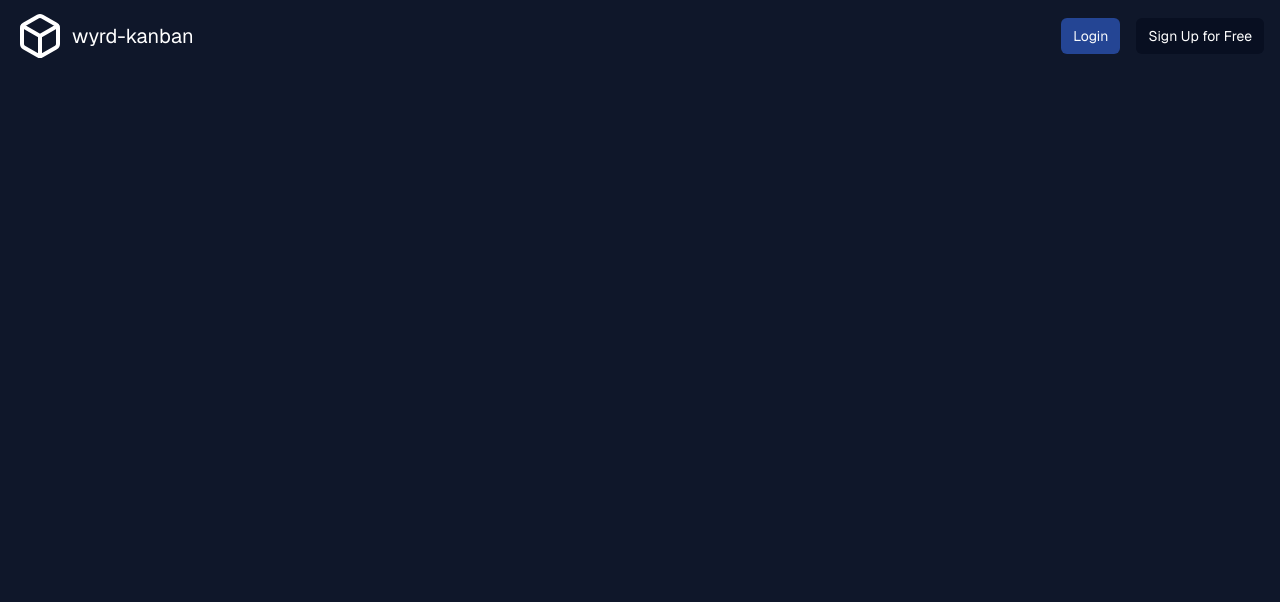
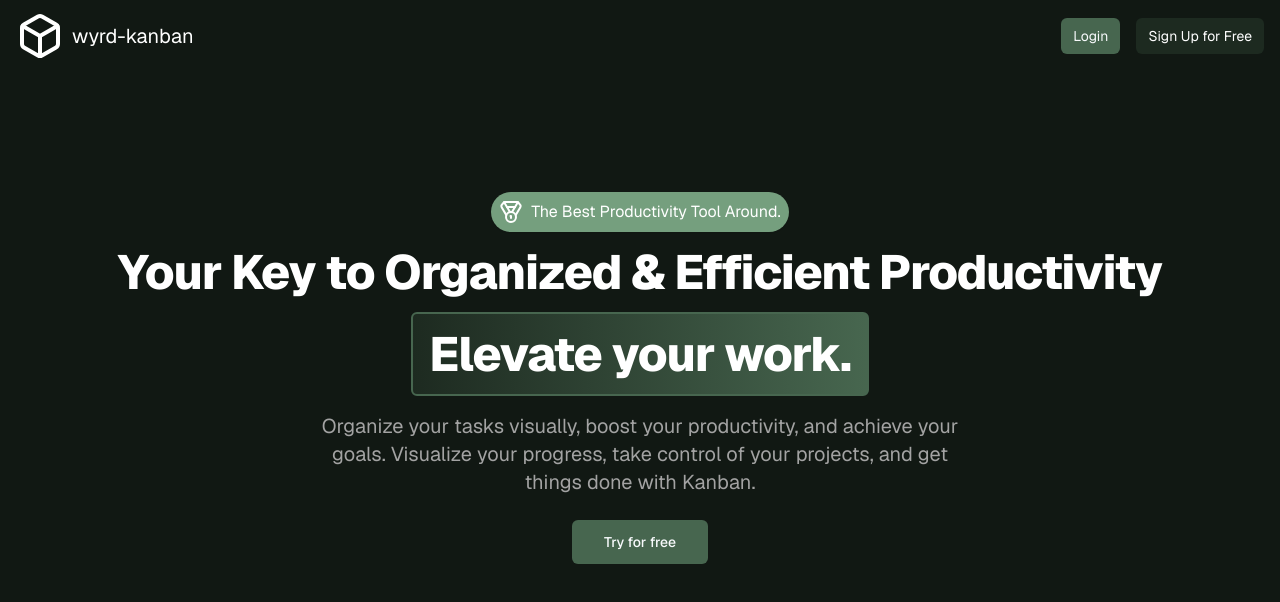
Before and after one commit to jedaydiya/wyrd-kanban, a Next.js app: page / in a window 1280 px wide. Shown: the top 602 px of the page. Built offline with nearby package versions, Linux system fonts and the light colour scheme.

Commit message:
Added Landing Page

```diff
--- a/app/globals.css
+++ b/app/globals.css
@@ -2,12 +2,11 @@
 @tailwind components;
 @tailwind utilities;
 html,body {
-  background-color: #0f172a;
   height:100%;
 }
 @layer base {
   :root {
-    --background: 0 0% 100%;
+    --background: 137 17% 8%;
     --foreground: 222.2 84% 4.9%;
 
     --card: 0 0% 100%;
@@ -16,16 +15,16 @@ html,body {
     --popover: 0 0% 100%;
     --popover-foreground: 222.2 84% 4.9%;
 
-    --primary: 222 61% 36%;
+    --primary: 135 18% 34%;
     --primary-foreground: 210 40% 98%;
 
-    --secondary: 223 61% 8%;
+    --secondary: 134 18% 14%;
     --secondary-foreground: 222.2 47.4% 11.2%;
 
     --muted: 210 40% 96.1%;
     --muted-foreground: 215.4 16.3% 46.9%;
 
-    --accent: 222 61% 8%;
+    --accent: 134 18% 54%;
     --accent-foreground: 222.2 47.4% 11.2%;
 
     --destructive: 0 84.2% 60.2%;
--- a/app/page.tsx
+++ b/app/page.tsx
@@ -1,12 +1,33 @@
-import Navbar from "@/components/navbar"
-import { Medal } from "lucide-react"
-import { Button } from "@/components/ui/button"
+import Navbar from "@/components/navbar";
+import { Medal } from "lucide-react";
+import Link from "next/link";
+import { Button } from "@/components/ui/button";
 export default function Home() {
   return (
     <>
-      <div className="px-4 py-3 bg-slate-900">
+      <div className="bg-background px-4 py-3">
         <Navbar />
       </div>
+      <div className="mt-20 flex flex-col items-center justify-center">
+        <p className="mt-10 mb-4 flex items-center bg-accent rounded-full p-2 shadow-sm text-white">
+          <Medal className="h-6 w-6 mr-2" />
+          The Best Productivity Tool Around.
+        </p>
+        <h1 className="scroll-m-20 text-4xl font-extrabold tracking-tight text-white lg:text-5xl">
+          Your Key to Organized & Efficient Productivity
+        </h1>
+        <div className="mt-4 scroll-m-20 rounded-md bg-gradient-to-r from-secondary to-primary p-4 text-4xl font-extrabold tracking-tight text-white lg:text-5xl border-2 border-primary">
+          Elevate your work.
+        </div>
+        <div className="mx-auto mt-4 max-w-xs text-center text-sm text-neutral-400 md:max-w-2xl md:text-xl">
+          Organize your tasks visually, boost your productivity, and achieve
+          your goals. Visualize your progress, take control of your projects,
+          and get things done with Kanban.
+        </div>
+        <Button className="mt-6" size="lg" asChild>
+          <Link href="/sign-up">Try for free</Link>
+        </Button>
+      </div>
     </>
-  )
+  );
 }
--- a/package.json
+++ b/package.json
@@ -39,6 +39,8 @@
     "eslint": "^8",
     "eslint-config-next": "14.0.1",
     "postcss": "^8.4.31",
+    "prettier": "^3.1.0",
+    "prettier-plugin-tailwindcss": "^0.5.7",
     "tailwindcss": "^3.3.5",
     "typescript": "^5"
   }
--- /dev/null
+++ b/prettier.config.js
@@ -0,0 +1,3 @@
+module.exports = {
+  plugins: ["prettier-plugin-tailwindcss"],
+};
```
Also changed, not shown: 1 other file (tests, documents, lock files or other folders).
